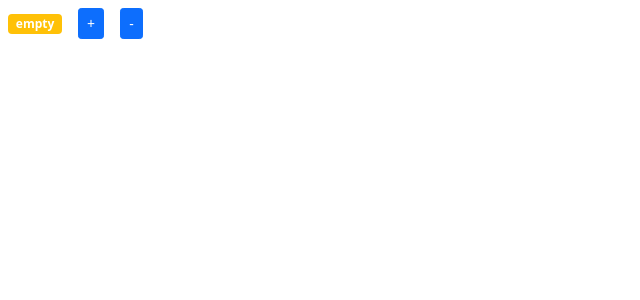
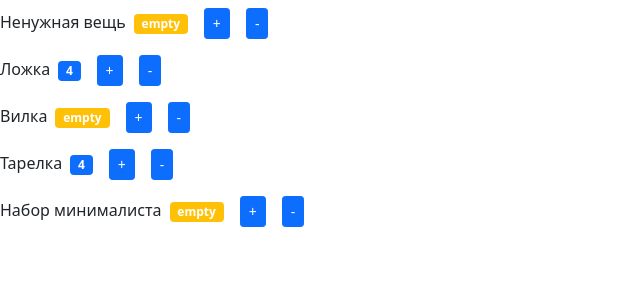
Before and after one commit to ValeryiaSharova/JJFD, a React (Create React App) app: page / in a window 1280 px wide. Shown: the top 300 px of the page, without its empty margins (0-640 px from the left). Built offline with nearby package versions, Linux system fonts and the light colour scheme.

Commit message:
Code refactoring: CountersList components added.

```diff
--- a/src/app.jsx
+++ b/src/app.jsx
@@ -1,8 +1,8 @@
 import React from 'react';
-import Counter from './components/counter';
+import CountersList from './components/countersList';
 
 const App = () => {
-  return <Counter />;
+  return <CountersList />;
 };
 
 export default App;
--- a/src/components/counter.jsx
+++ b/src/components/counter.jsx
@@ -1,36 +1,43 @@
 /* eslint-disable jsx-a11y/no-noninteractive-element-interactions */
 import React, { useState } from 'react';
+import PropTypes from 'prop-types';
 
-const Counter = () => {
-  const [count, setCount] = useState(0);
+const Counter = props => {
+  const [value, setValue] = useState(props.value);
 
-  const formatCount = () => {
-    return count === 0 ? 'empty' : count;
+  const formatValue = () => {
+    return value === 0 ? 'empty' : value;
   };
   const getBageClasses = () => {
     let classes = 'badge m-2 ';
-    classes += count === 0 ? 'bg-warning' : 'bg-primary';
+    classes += value === 0 ? 'bg-warning' : 'bg-primary';
     return classes;
   };
 
   const handleIncrement = () => {
-    setCount(prevState => prevState + 1);
+    setValue(prevState => prevState + 1);
   };
   const handleDecrement = () => {
-    setCount(prevState => prevState - 1);
+    setValue(prevState => prevState - 1);
   };
 
   return (
-    <>
-      <span className={getBageClasses()}>{formatCount()}</span>
+    <div>
+      <span>{props.name}</span>
+      <span className={getBageClasses()}>{formatValue()}</span>
       <button className="btn btn-primary btn-sm m-2" type="button" onClick={handleIncrement}>
         +
       </button>
       <button className="btn btn-primary btn-sm m-2" type="button" onClick={handleDecrement}>
         -
       </button>
-    </>
+    </div>
   );
 };
 
+Counter.propTypes = {
+  value: PropTypes.number.isRequired,
+  name: PropTypes.string.isRequired,
+};
+
 export default Counter;
--- /dev/null
+++ b/src/components/countersList.jsx
@@ -0,0 +1,21 @@
+import React from 'react';
+import Counter from './counter';
+
+const CountersList = () => {
+  const counters = [
+    { id: 0, value: 0, name: 'Ненужная вещь' },
+    { id: 1, value: 4, name: 'Ложка' },
+    { id: 2, value: 0, name: 'Вилка' },
+    { id: 3, value: 4, name: 'Тарелка' },
+    { id: 4, value: 0, name: 'Набор минималиста' },
+  ];
+  return (
+    <>
+      {counters.map(count => (
+        <Counter key={count.id} value={count.value} name={count.name} />
+      ))}
+    </>
+  );
+};
+
+export default CountersList;
```
